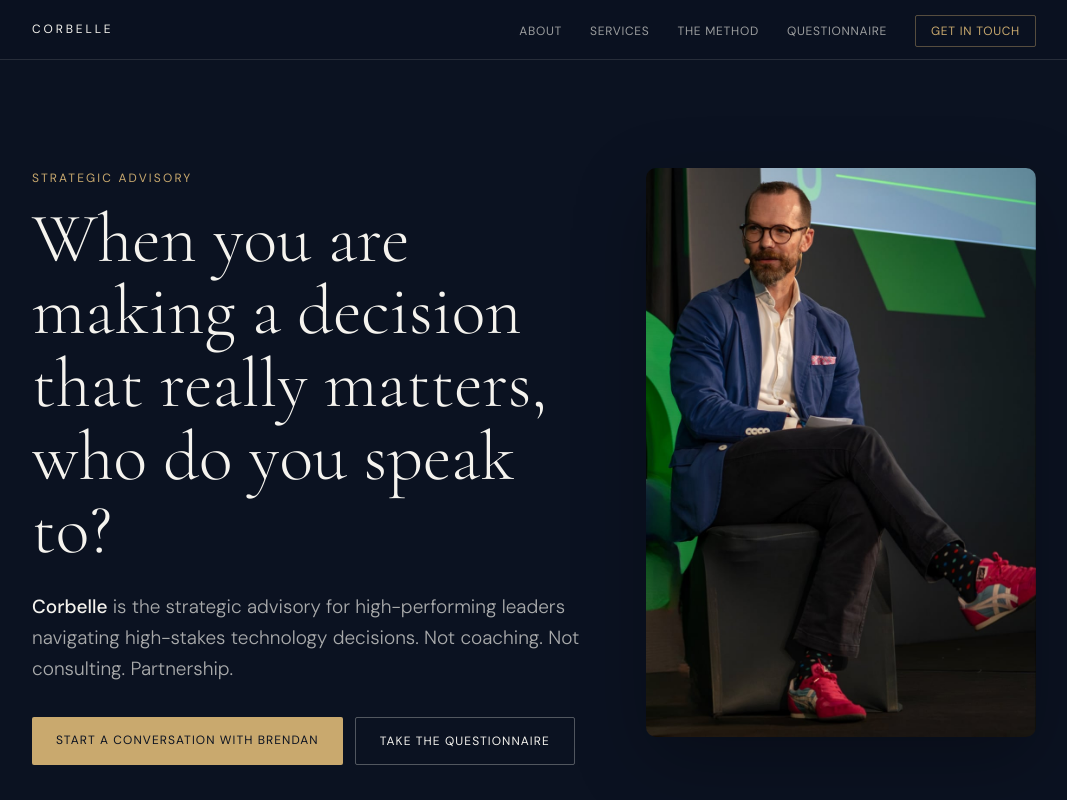
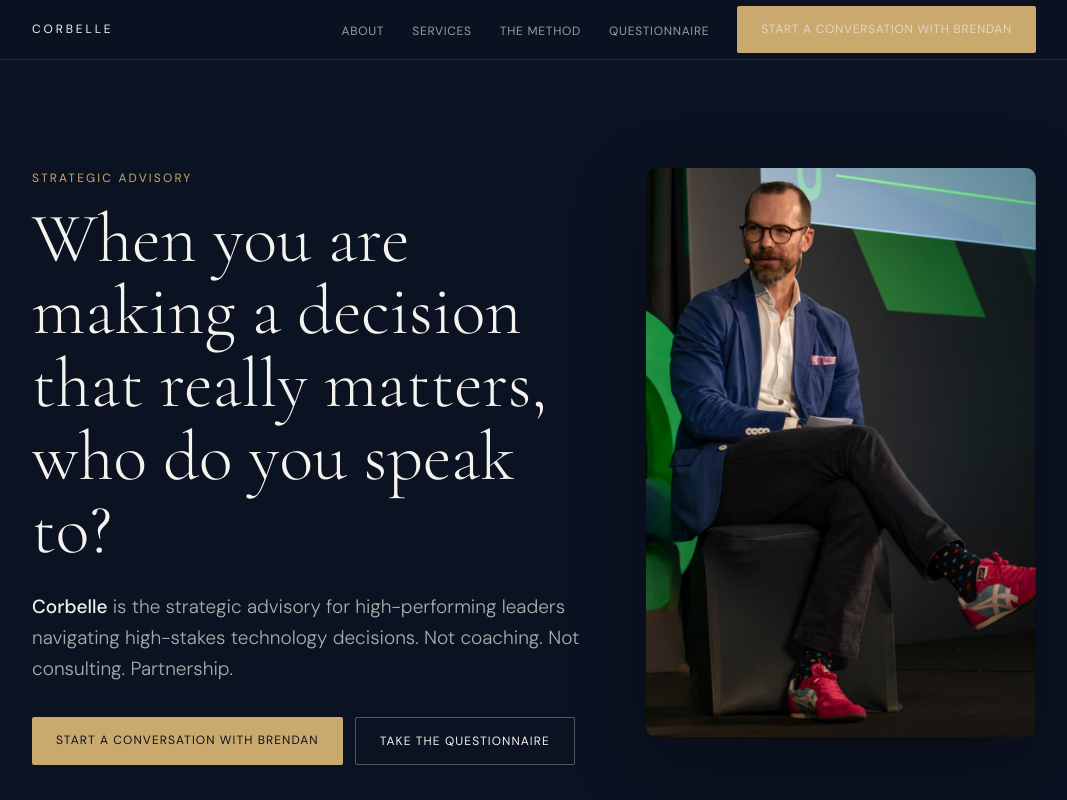
Before and after one commit to Br3nnie/corbelle-site, a website: page index.html in a window 1280 px wide. Shown: the top 800 px of the page, without its empty margins (106-1173 px from the left). Drawn offline with nearby package versions, Linux system fonts and the light colour scheme.

Commit message:
Update index.html

```diff
--- a/index.html
+++ b/index.html
@@ -19,7 +19,7 @@
       <li><a href="services.html">Services</a></li>
       <li><a href="method.html">The Method</a></li>
       <li><a href="/performance-ceiling">Questionnaire</a></li>
-      <li><a class="s-nav-cta" href="contact.html">Get in touch</a></li>
+      <li><a class="s-btn" href="https://cal.com/brennie/30min" target="_blank" rel="noopener">Start a conversation with Brendan</a>
     </ul>
   </div>
 </nav>
@@ -79,7 +79,7 @@
 <section class="s-section s-section-alt" style="padding: 36px 0;">
   <div class="wrap" style="display: flex; align-items: center; justify-content: space-between; gap: 24px; flex-wrap: wrap;">
     <p style="font-family: var(--serif); font-size: 18px; font-style: italic; color: var(--cream); margin: 0;">Corbelle works with a small number of clients at any one time.</p>
-    <a class="s-btn" href="contact.html">Start a conversation with Brendan</a>
+    <a class="s-btn" href="https://cal.com/brennie/30min" target="_blank" rel="noopener">Start a conversation with Brendan</a>
   </div>
 </section>
 
```
